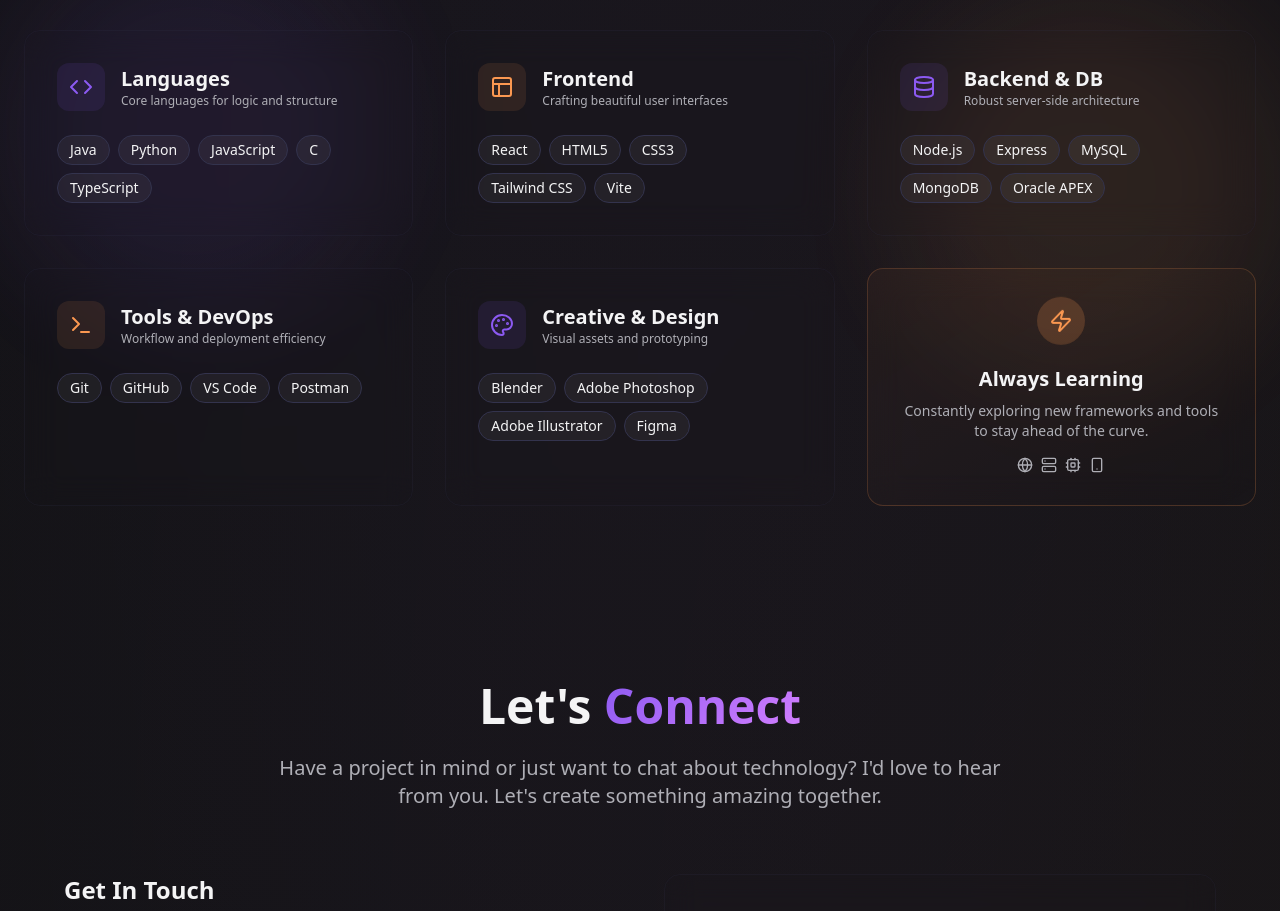
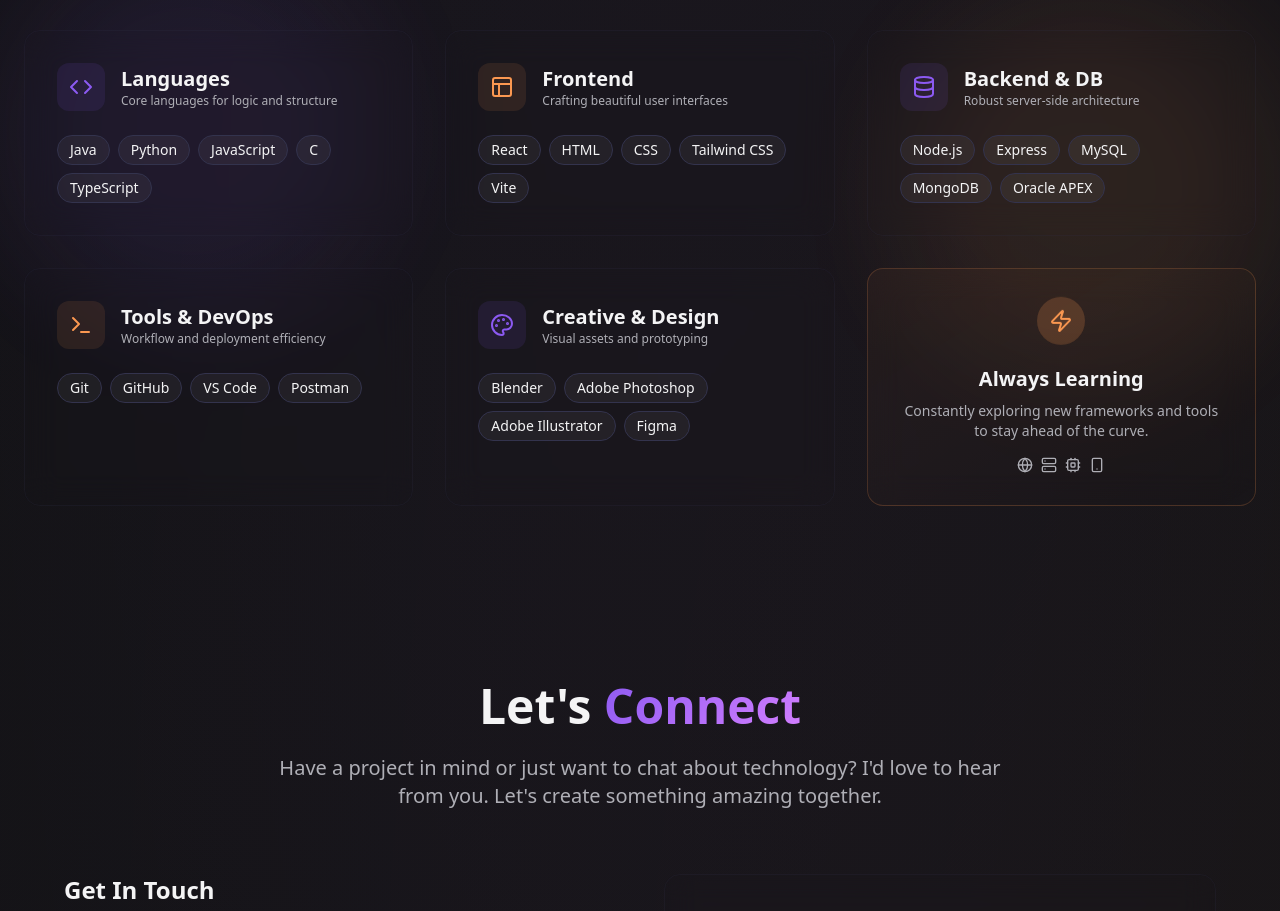
Before and after one commit to Kali-Thiresh-K/Kali-Thiresh-K-portfolio, a React (Vite) app: page / in a window 1280 px wide. Shown: the part 2720-3631 px from the top of the page. Built offline with nearby package versions, Linux system fonts and the light colour scheme.

Commit message:
small change

```diff
--- a/src/components/Skills.tsx
+++ b/src/components/Skills.tsx
@@ -45,8 +45,8 @@
     description: "Crafting beautiful user interfaces",
     skills: [
       { name: "React" },
-      { name: "HTML5" },
-      { name: "CSS3" },
+      { name: "HTML" },
+      { name: "CSS" },
       { name: "Tailwind CSS" },
       { name: "Vite" }
     ]
```
